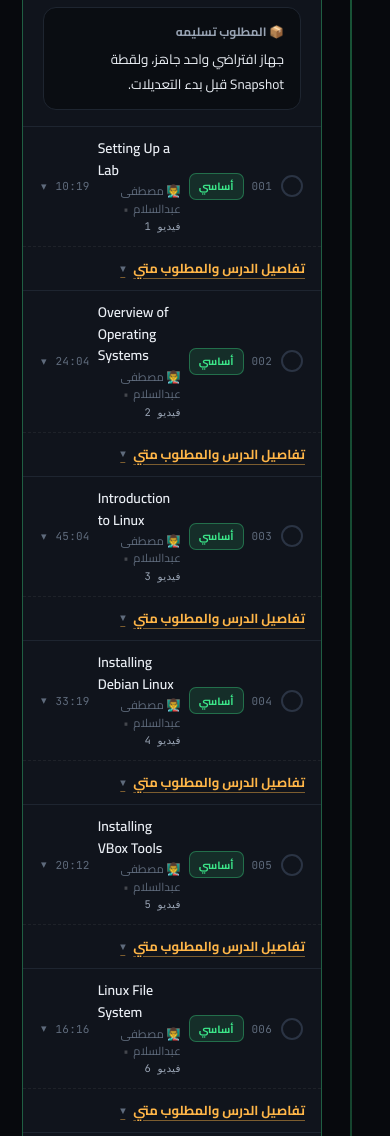
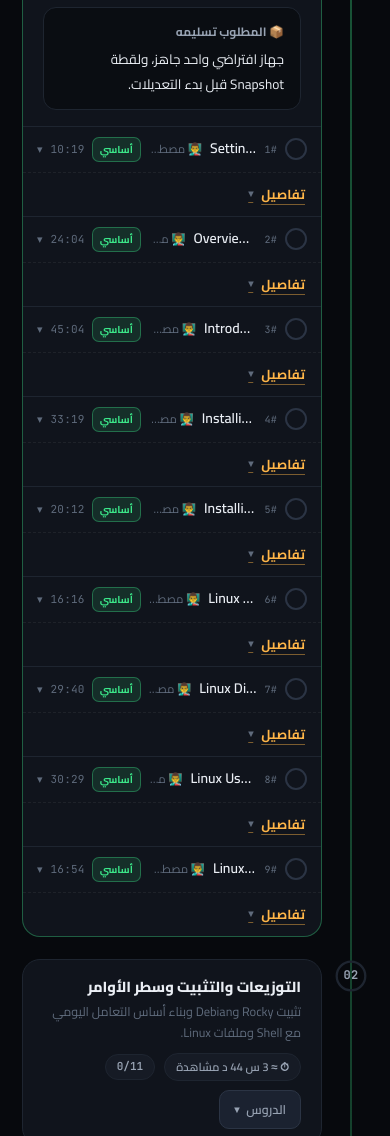
Before and after one commit to mohamedsabryinfo3/linuxfull-roadmap.zai, a plain HTML site: page index.html in a window 390 px wide. Shown: the part 3580-4716 px from the top of the page. Drawn offline with Linux system fonts and the light colour scheme.

Commit message:
Add files via upload

```diff
--- a/assets/css/style.css
+++ b/assets/css/style.css
@@ -245,12 +245,10 @@ a{color:inherit}
 .ls-num{font-size:11px;color:var(--dim);flex-shrink:0}
 .lesson.is-done .ls-num{color:var(--green)}
 .track-cyan .lesson.is-done .ls-num{color:var(--cyan)}
-.ls-twrap{flex:1;display:flex;flex-direction:column;gap:2px;min-width:0}
-.ls-title{font-size:14px;font-weight:600;line-height:1.55;min-width:0}
+.ls-tline{flex:1;display:flex;align-items:baseline;gap:8px;min-width:0}
+.ls-title{font-size:14px;font-weight:600;line-height:1.55;white-space:nowrap;overflow:hidden;text-overflow:ellipsis;flex:0 1 auto;min-width:44px}
 .lesson.is-done .ls-title{color:var(--dim);text-decoration:line-through;text-decoration-color:rgba(255,255,255,.25);text-decoration-thickness:1.5px}
-.ls-sub{font-size:11.5px;color:var(--dim);line-height:1.5;white-space:nowrap;overflow:hidden;text-overflow:ellipsis}
-.ls-sub .ls-sep{color:rgba(255,255,255,.22);margin:0 2px}
-.ls-sub .mono{color:var(--muted);font-size:10.5px}
+.ls-inst{font-size:11.5px;color:var(--dim);white-space:nowrap;overflow:hidden;text-overflow:ellipsis;flex:0 1 auto;min-width:0}
 .ls-fchip{font-size:10.5px;color:var(--green);background:var(--green-soft);border:1px solid var(--green-line);border-radius:999px;padding:2px 10px;white-space:nowrap;flex-shrink:0}
 .badge{font-size:10.5px;font-weight:700;border-radius:7px;padding:2.5px 9px;white-space:nowrap;flex-shrink:0}
 .b-basic{color:var(--green);background:var(--green-soft);border:1px solid var(--green-line)}
@@ -408,15 +406,10 @@ footer{border-top:1px solid var(--line);margin-top:40px;padding:34px 0 40px;back
   .d-grid{grid-template-columns:1fr}
   .gate-checks{grid-template-columns:1fr}
   .src-grid{grid-template-columns:1fr}
-  .ls-row{flex-wrap:wrap;gap:9px}
-  .ls-twrap{flex-basis:100%;order:3}
-  .ls-sub{white-space:normal}
-  .ls-num{order:1}.ck{order:0}
-  .ls-main{gap:8px}
-  .ls-dur{order:4}
-  .badge{order:2}
-  .ls-fchip{order:2}
-  .ls-chev{order:5}
+  .ls-row{gap:8px;padding:10px 14px}
+  .ls-main{gap:7px}
+  .ls-num{font-size:10px}
+  .badge{padding:2px 7px;font-size:10px}
   .ls-acc-t{padding-inline:16px}
   .ls-acc-b{padding-inline:16px}
   .node{width:34px}
--- a/assets/js/app.js
+++ b/assets/js/app.js
@@ -85,10 +85,10 @@ function lessonRow(l){
     <div class="ls-row">
       <label class="ck" title="تعليم كمنتهي"><input type="checkbox" data-check="${l.id}" ${done.has(l.id)?'checked':''}><span><svg width="11" height="11" viewBox="0 0 24 24" fill="none" stroke="currentColor" stroke-width="3.6" stroke-linecap="round" stroke-linejoin="round"><path d="M20 6L9 17l-5-5"/></svg></span></label>
       <button class="ls-main" data-open="${l.id}">
-        <span class="ls-num mono">${String(l.seq).padStart(3,'0')}</span>
-        <span class="ls-twrap">
+        <span class="ls-num mono">${l.seq}#</span>
+        <span class="ls-tline">
           <span class="ls-title" dir="auto">${esc(l.title)}</span>
-          <span class="ls-sub">👨‍🏫 ${esc(l.instructor)} <span class="ls-sep">•</span> <span class="mono">${esc(l.lessonNo)}</span></span>
+          <span class="ls-inst">👨‍🏫 ${esc(l.instructor)}</span>
         </span>
         <span class="badge ${bc}">${esc(bl)}</span>
         ${pc>0?`<span class="ls-fchip mono" title="نقاط الفهم المعلّمة في هذا الدرس">فهم ${pc}/${chk.length}</span>`:''}
@@ -97,7 +97,7 @@ function lessonRow(l){
       <span class="ls-chev">▾</span>
     </div>
     <div class="ls-acc ${ao?'open':''}">
-      <button class="ls-acc-t" data-acc="${l.id}">تفاصيل الدرس والمطلوب متي <i>▾</i></button>
+      <button class="ls-acc-t" data-acc="${l.id}">تفاصيل <i>▾</i></button>
       <div class="ls-acc-b">
         <div class="ls-sec"><b>وصف الدرس</b><p>${esc(l.reason)}</p></div>
         <div class="ls-sec"><b>أهم النقاط</b><ul>${(l.pts||[]).map(p=>`<li>${esc(p)}</li>`).join('')}</ul></div>
@@ -137,7 +137,7 @@ function renderNext(){
   const nxt=LS.find(l=>!done.has(l.id));
   if(!nxt){el.innerHTML=`<span class="nc-tag">✦ COMPLETED</span><div class="nc-title">أكملت الـ${LS.length} وحدة كلها — انتقل إلى Security+ ثم افتح قسم SOC.<small>أنهيت مسار Linux بالكامل 🎉</small></div><a class="btn-next" href="#soc">عرض خطة SOC ←</a>`;return}
   const ph=PH.find(p=>p.id===nxt.phaseId);
-  el.innerHTML=`<span class="nc-tag">✦ الخطوة التالية — ${esc(ph.title)}</span><div class="nc-title" dir="auto">${String(nxt.seq).padStart(3,'0')} · ${esc(nxt.title)}<small>${esc(nxt.duration)} · ${esc(nxt.instructor)}</small></div><button class="btn-next" data-goto="${nxt.id}">افتح الدرس ←</button>`;
+  el.innerHTML=`<span class="nc-tag">✦ الخطوة التالية — ${esc(ph.title)}</span><div class="nc-title" dir="auto">${nxt.seq}# · ${esc(nxt.title)}<small>${esc(nxt.duration)} · ${esc(nxt.instructor)}</small></div><button class="btn-next" data-goto="${nxt.id}">افتح الدرس ←</button>`;
 }
 
 /* ===== PROGRESS ===== */
```
